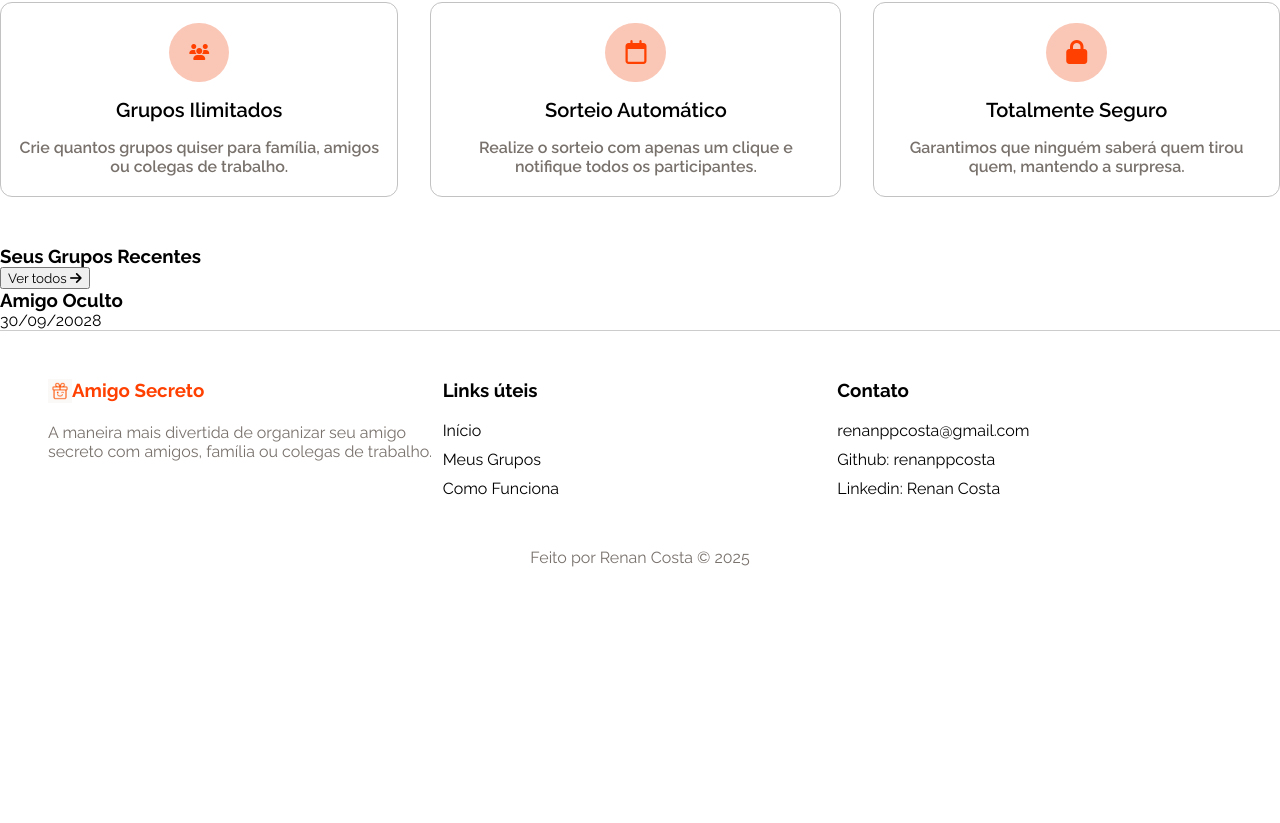
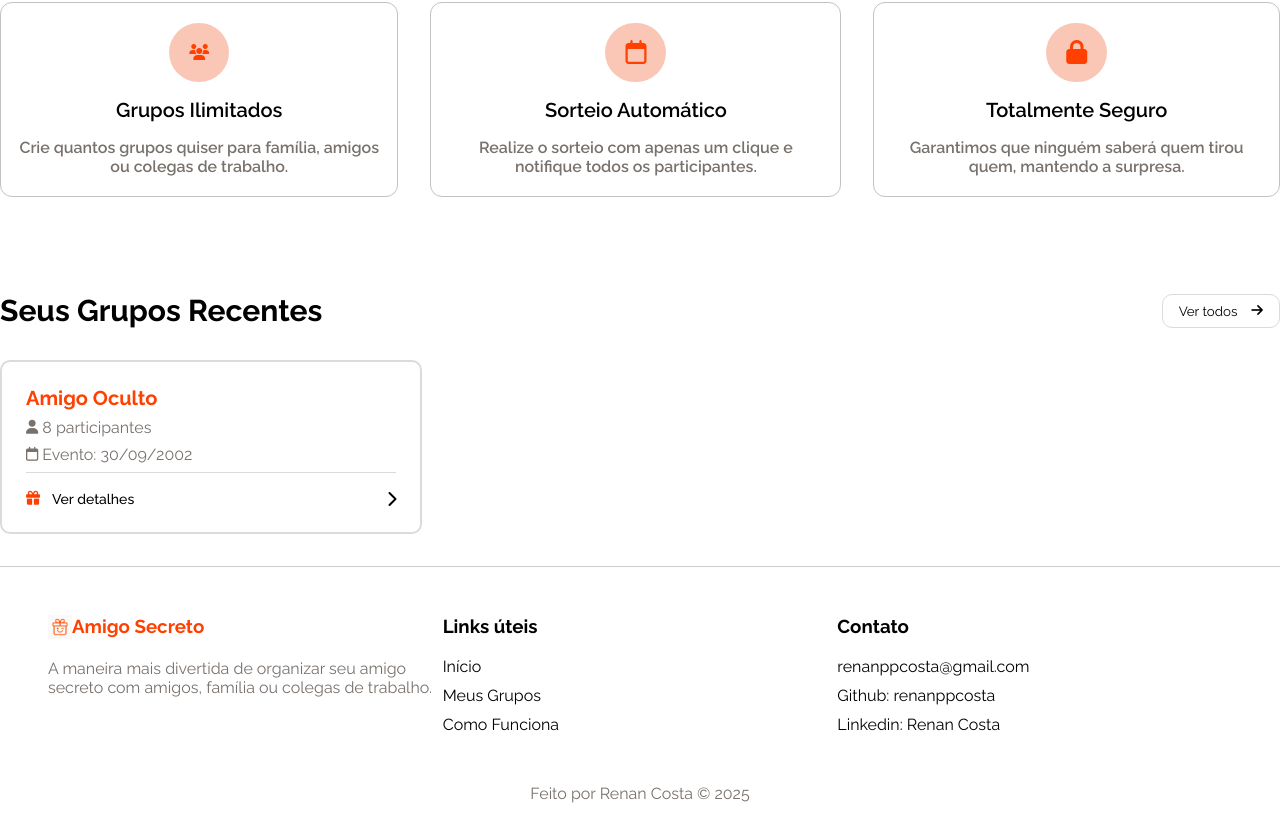
Before and after one commit to RenanppCosta/api-amigo-secreto, an Angular app in the folder front-amigo-secreto/: page / in a window 1280 px wide. Shown: the part 748-1571 px from the top of the page. Before the commit the page ends 1335 px from the top, so only its background shows below. Built offline with nearby package versions, Linux system fonts and the light colour scheme.

Commit message:
feat: styling recent group list and card group

```diff
--- a/front-amigo-secreto/src/app/groups/components/group-item/group-item.component.css
+++ b/front-amigo-secreto/src/app/groups/components/group-item/group-item.component.css
@@ -0,0 +1,40 @@
+.card-group{
+    border: 2px solid rgb(219, 219, 219);
+    padding: 24px;
+    border-radius: 10px;
+    width: 33%;
+    transition: all 0.3s ease;
+    cursor: pointer;
+}
+
+.card-group:hover{
+    border: 2px solid #ff7a4d;
+    scale: 105%;
+}
+
+.group-info{
+    display: flex;
+    flex-direction: column;
+    gap: 8px;
+    color: #78716C;
+    margin-bottom: 8px;
+}
+
+.group-info h3{
+    color: #ff4000;
+    font-size: 20px;
+}
+
+.see-details{
+    padding-top: 16px;
+    border-top: 1px solid rgb(219, 219, 219);
+    display: flex;
+    justify-content: space-between;
+    align-items: center;
+}
+
+.see-details div span{
+    font-size: 14px;
+    font-weight: 500;
+    margin-left: 12px;
+}
--- a/front-amigo-secreto/src/app/groups/components/group-item/group-item.component.html
+++ b/front-amigo-secreto/src/app/groups/components/group-item/group-item.component.html
@@ -1,7 +1,14 @@
-<div>
-    <div>
+<div class="card-group">
+    <div class="group-info">
         <h3>{{group.name}}</h3>
-        <span>{{group.date}}</span>
-        <span>{{group.numParticipants}}</span>
+        <span class="num-participants-group"><i class="fa-solid fa-user fa-sm" style="color: #78716C"></i> {{group.numParticipants}} participantes</span>
+        <span class="date-group"><i class="fa-regular fa-calendar fa-sm" style="color: #78716C"></i> Evento: {{group.date}}</span>
+    </div>
+    <div class="see-details">
+        <div>
+            <i class="fa-solid fa-gift fa-sm" style="color: #ff4000;"></i>
+            <span>Ver detalhes</span>
+        </div>
+        <i class="fa-solid fa-chevron-right"></i>
     </div>
 </div>
--- a/front-amigo-secreto/src/app/groups/components/recent-groups-list/recent-groups-list.component.css
+++ b/front-amigo-secreto/src/app/groups/components/recent-groups-list/recent-groups-list.component.css
@@ -0,0 +1,37 @@
+.recents-group{
+    max-width: 1400px;
+    margin: 0 auto;
+    left: 0;
+    margin-top: 48px;
+}
+
+.recents-group-title{
+    display: flex;
+    justify-content: space-between;
+    align-items: center;
+}
+
+.recents-group-title h3{
+    font-size: 30px;
+}
+
+.recents-group-title button{
+    border: 1px solid rgb(219, 219, 219);
+    background-color: white;
+    padding: 8px 16px;
+    border-radius: 10px;
+    cursor: pointer;
+    transition: all 0.3s ease;
+    display: flex;
+    align-items: center;
+    justify-content: center;
+    gap: 14px;
+}
+
+.recents-group-title button:hover{
+    background-color: rgb(197, 197, 197);
+}
+
+.container-card-group{
+    margin: 32px 0;
+}
--- a/front-amigo-secreto/src/app/groups/components/recent-groups-list/recent-groups-list.component.html
+++ b/front-amigo-secreto/src/app/groups/components/recent-groups-list/recent-groups-list.component.html
@@ -1,9 +1,9 @@
 <section class="recents-group">
-    <div>
+    <div class="recents-group-title">
         <h3>Seus Grupos Recentes</h3>
         <button>Ver todos <i class="fa-solid fa-arrow-right"></i></button>
     </div>
-    <div>
+    <div class="container-card-group">
         <app-group-item [group]="group"></app-group-item>
     </div>
 </section>
```
